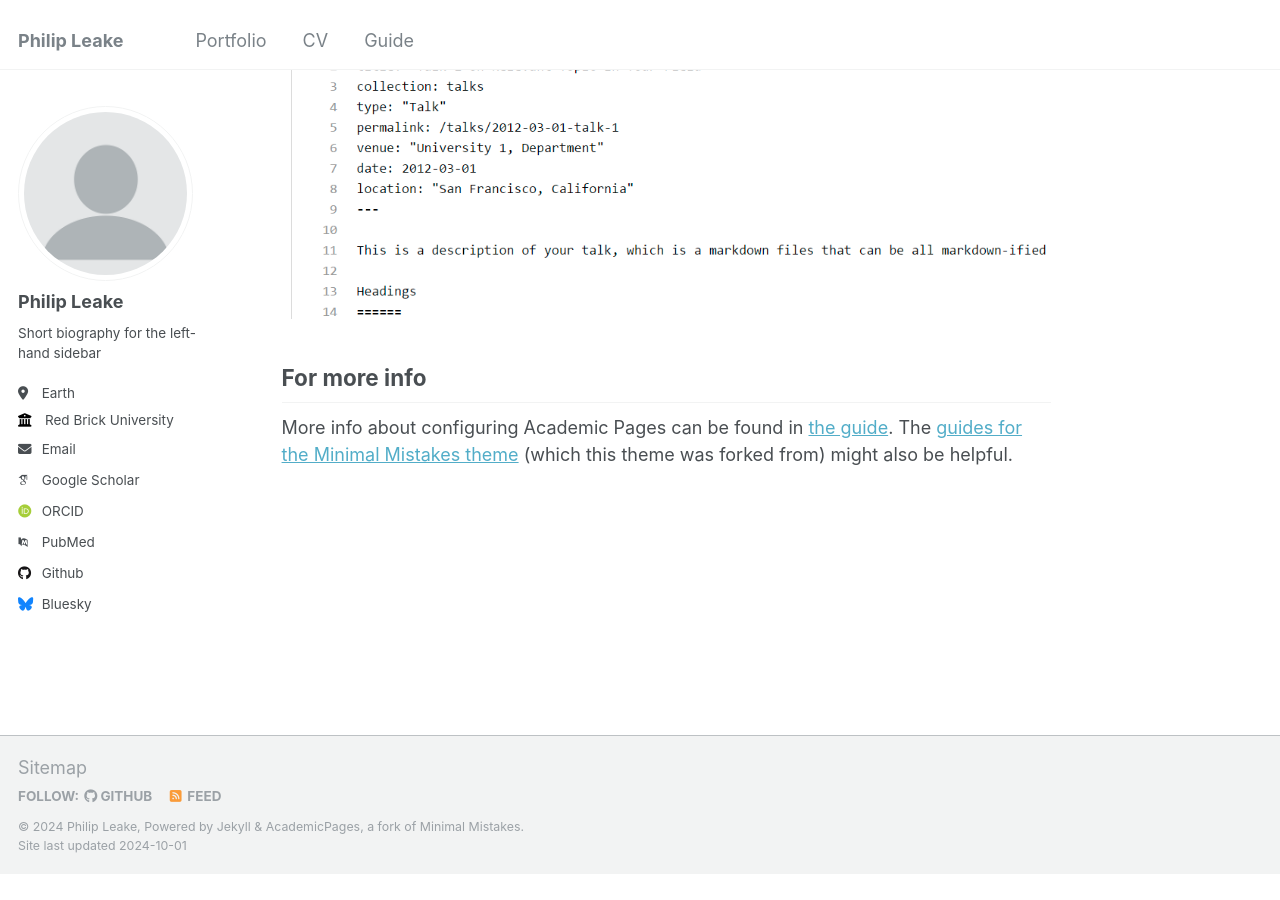
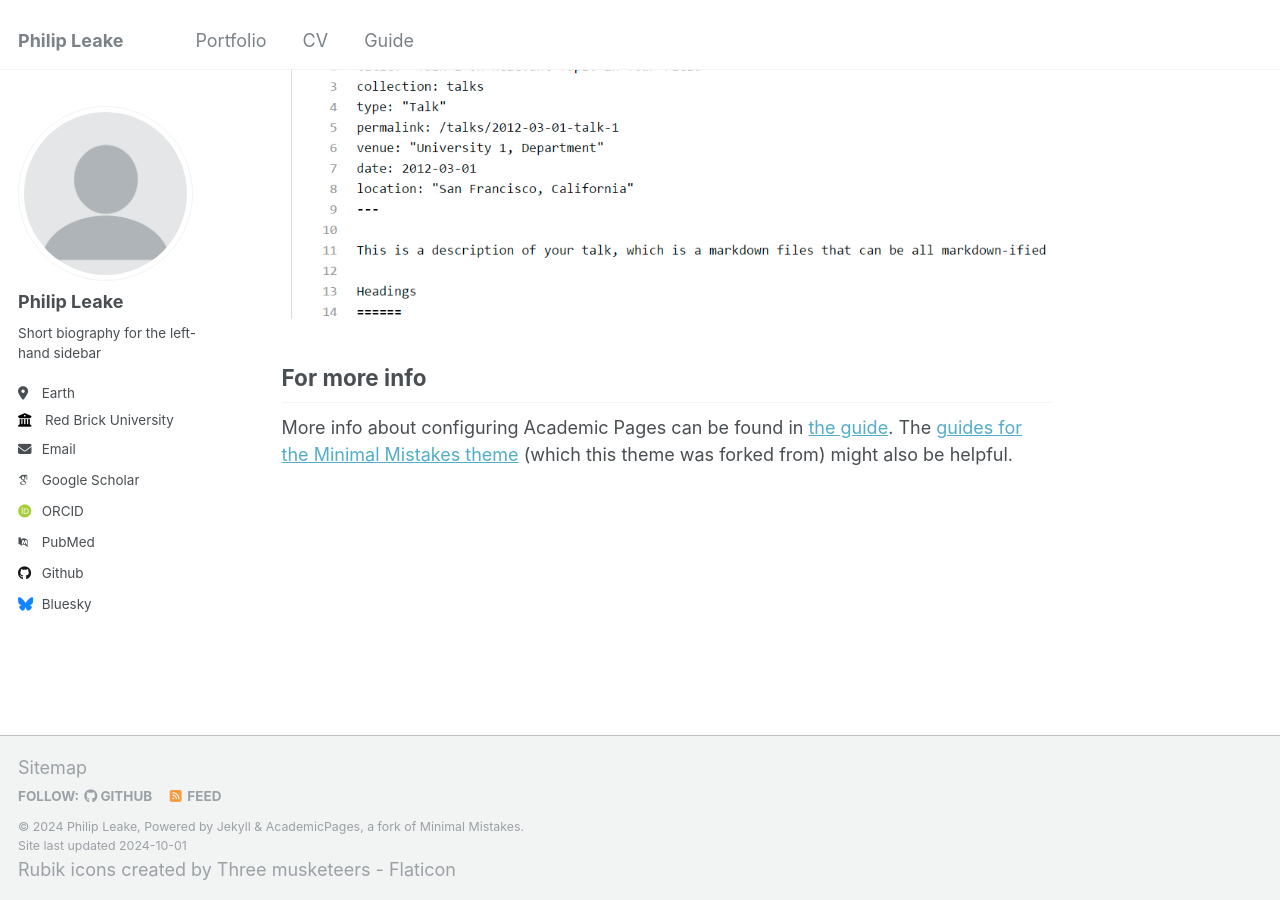
Before and after one commit to philipleake/philipleake.github.io, a Jekyll site: the page built from _pages/about.md, in a window 1280 px wide and 900 px high, scrolled down 2670 px. Built offline with Jekyll 4.4.1, drawn with Linux system fonts in a browser that asks for light colours; some web fonts are replaced; before the commit the page ends 3543 px from its top, so only the background shows below that.

Commit message:
Update footer.html

```diff
--- a/_includes/footer.html
+++ b/_includes/footer.html
@@ -23,3 +23,4 @@
   &copy; {{ site.time | date: '%Y' }} {{ site.name | default: site.title }}, {{ site.data.ui-text[site.locale].powered_by | default: "Powered by" }} <a href="http://jekyllrb.com" rel="nofollow">Jekyll</a> &amp; <a href="https://github.com/academicpages/academicpages.github.io">AcademicPages</a>, a fork of <a href="https://mademistakes.com/work/minimal-mistakes-jekyll-theme/" rel="nofollow">Minimal Mistakes</a>.<br />
   Site last updated {{ "now" | date: '%Y-%m-%d' %}}
 </div>
+<a href="https://www.flaticon.com/free-icons/rubik" title="Rubik icons">Rubik icons created by Three musketeers - Flaticon</a>
```
